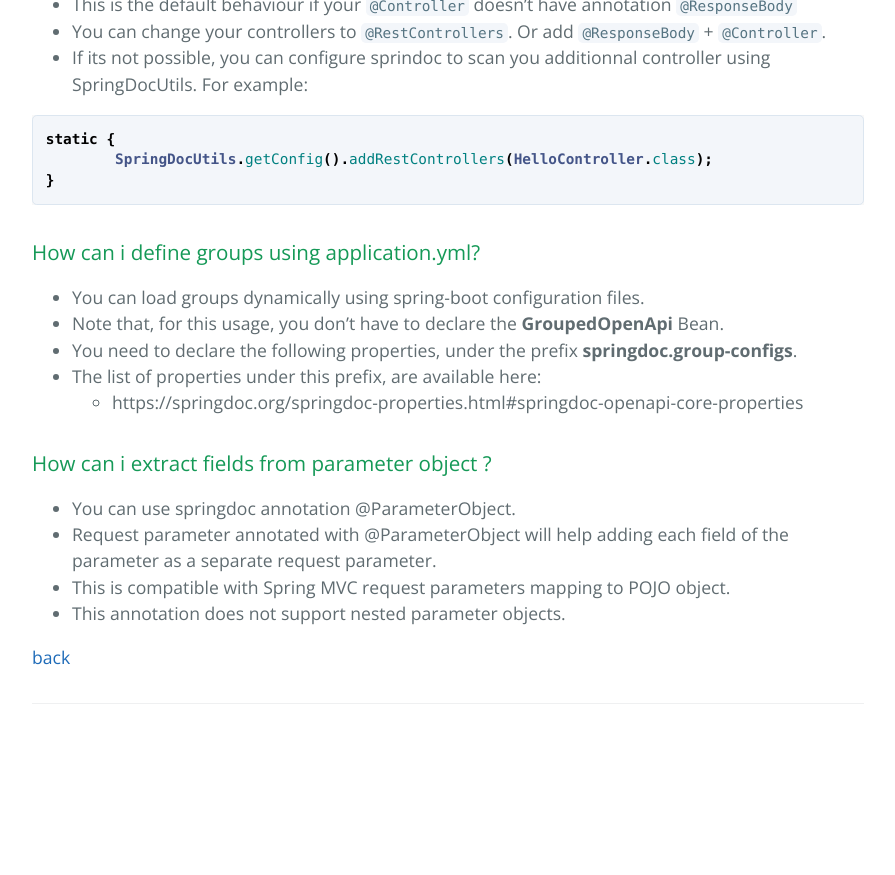
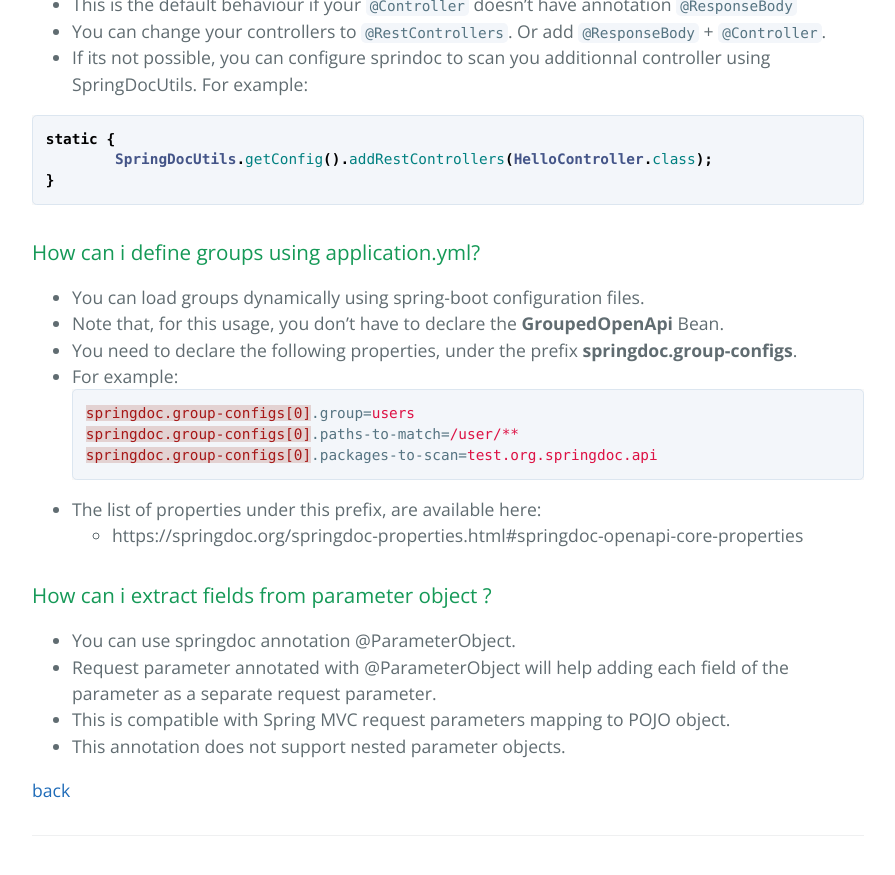
Before and after one commit to springdoc/springdoc.github.io, a Jekyll site: the page built from faq.md, in a window 1280 px wide and 900 px high, scrolled down 16498 px. Shown: the top 875 px of the window, without its empty margins (192-1087 px from the left). Built offline with Jekyll 4.4.1, drawn with Linux system fonts in a browser that asks for light colours; before the commit the page ends 17266 px from its top, so only the background shows below that.

Commit message:
documentation update

````diff
--- a/faq.md
+++ b/faq.md
@@ -534,6 +534,12 @@ static {
 - You can load groups dynamically using spring-boot configuration files.
 - Note that, for this usage, you don't have to declare the **GroupedOpenApi** Bean.
 - You need to declare the following properties, under the prefix **springdoc.group-configs**.
+- For example:
+```properties
+springdoc.group-configs[0].group=users
+springdoc.group-configs[0].paths-to-match=/user/**
+springdoc.group-configs[0].packages-to-scan=test.org.springdoc.api
+```
 - The list of properties under this prefix, are available here:
   - https://springdoc.org/springdoc-properties.html#springdoc-openapi-core-properties
 
````
